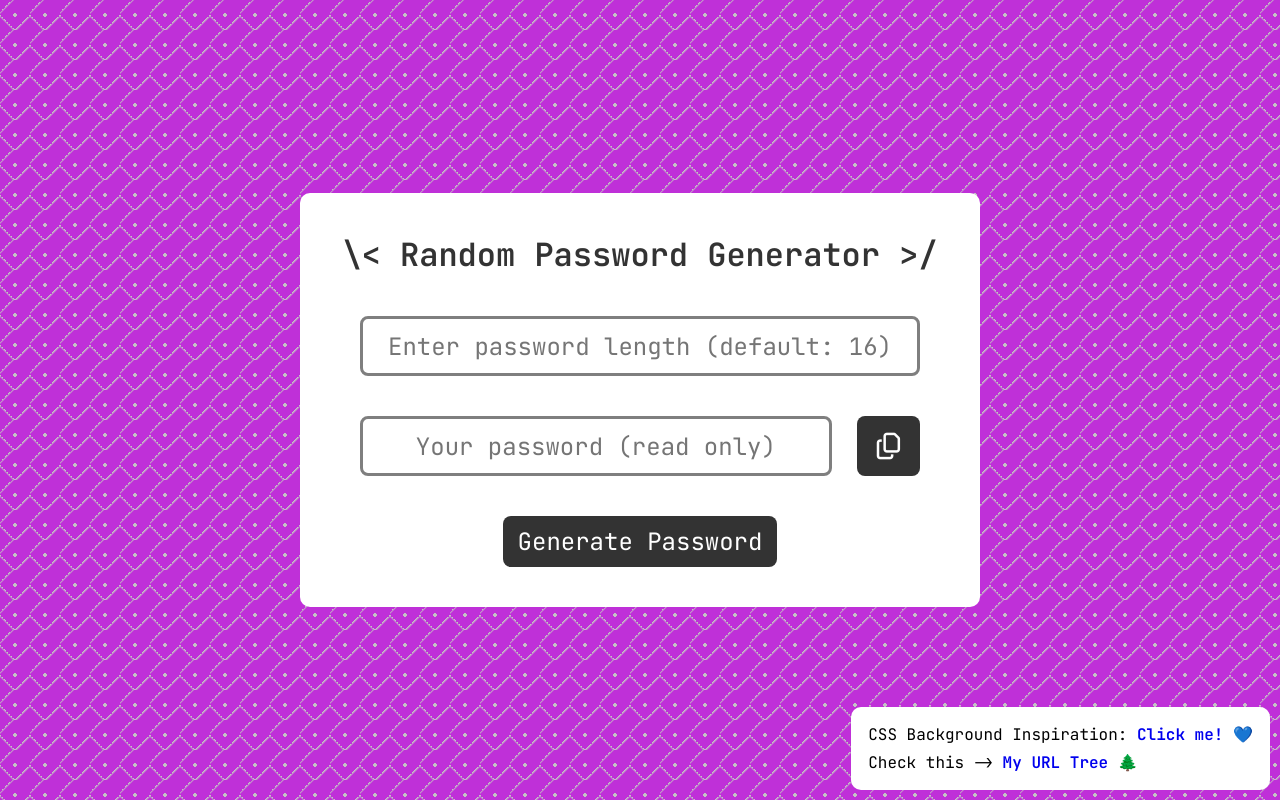
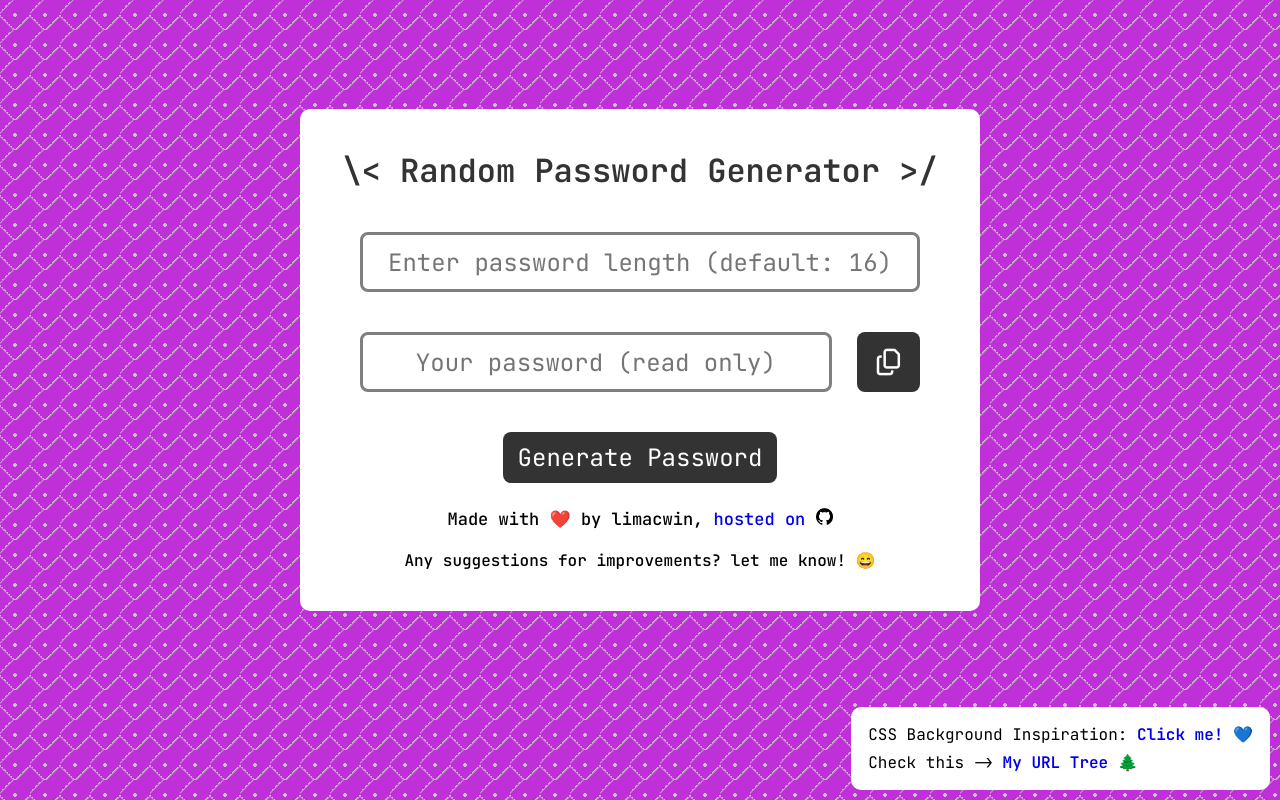
Before and after one commit to limacwin/Generic-Password-Generator, a plain HTML site: page index.html in a window 1280 px wide. Drawn offline with Linux system fonts and the light colour scheme.

Commit message:
Added repository link and a suggestion box

```diff
--- a/index.html
+++ b/index.html
@@ -4,7 +4,7 @@
     <link rel="stylesheet" type="text/css" href="styles.css">
     <script type="text/javascript" src="javascript.js"></script>
     <script src="https://kit.fontawesome.com/b6868a5e32.js" crossorigin="anonymous"></script>
-    <title>🔐 Password Generator</title>
+    <title>🔐 Generic Password Generator</title>
 </head>
 <body>
     <div class="input-box">
@@ -19,6 +19,12 @@
         <div id="btn" onclick="getPassword();" title="Generate password">
             Generate Password
         </div>
+        <div class="footer">
+            Made with ❤️ by limacwin, <a href="https://github.com/limacwin/Generic-Password-Generator" target="_blank">hosted on <img class="mini-github" src="images/github.png" alt="GitHub icon"></a>
+        </div>
+        <div class="query-box">
+            Any suggestions for improvements? let me know! 😄
+        </div>
     </div>
     <div class="links">
         <p>
--- a/styles.css
+++ b/styles.css
@@ -11,7 +11,7 @@ body {
     display: flex;
     align-items: center;
     justify-content: center;
-    min-height: 100vh;
+    min-height: 90vh;
     background: #bf30d8;
     /* Background CSS inspired from: https://codepen.io/praveenpuglia/pen/vNWpwO */
     background-image: linear-gradient(45deg, transparent 20%, rgb(196, 196, 196) 25%, transparent 25%),
@@ -167,6 +167,29 @@ body {
     background: #9c27b0;
 }
 
+.footer {
+    font-size: 17px;
+    font-weight: 500;
+    margin-top: 25px;
+}
+
+.footer a {
+    text-decoration: none;
+}
+
+.footer a:hover {
+    color: #ff0000;
+}
+
+.mini-github {
+    height: 17px;
+}
+
+.query-box {
+    font-weight: 500;
+    margin-top: 20px;
+}
+
 .links {
     position: absolute;
     bottom: 10px;
```
